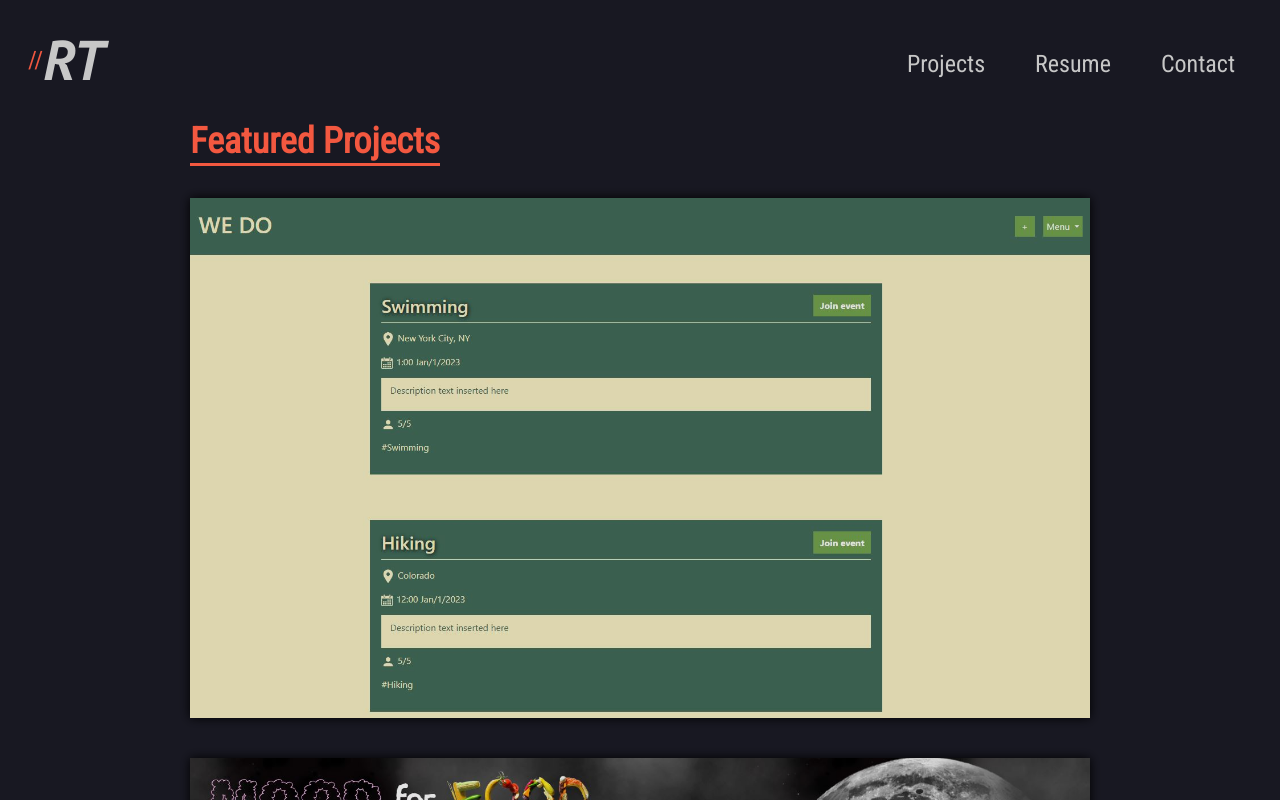
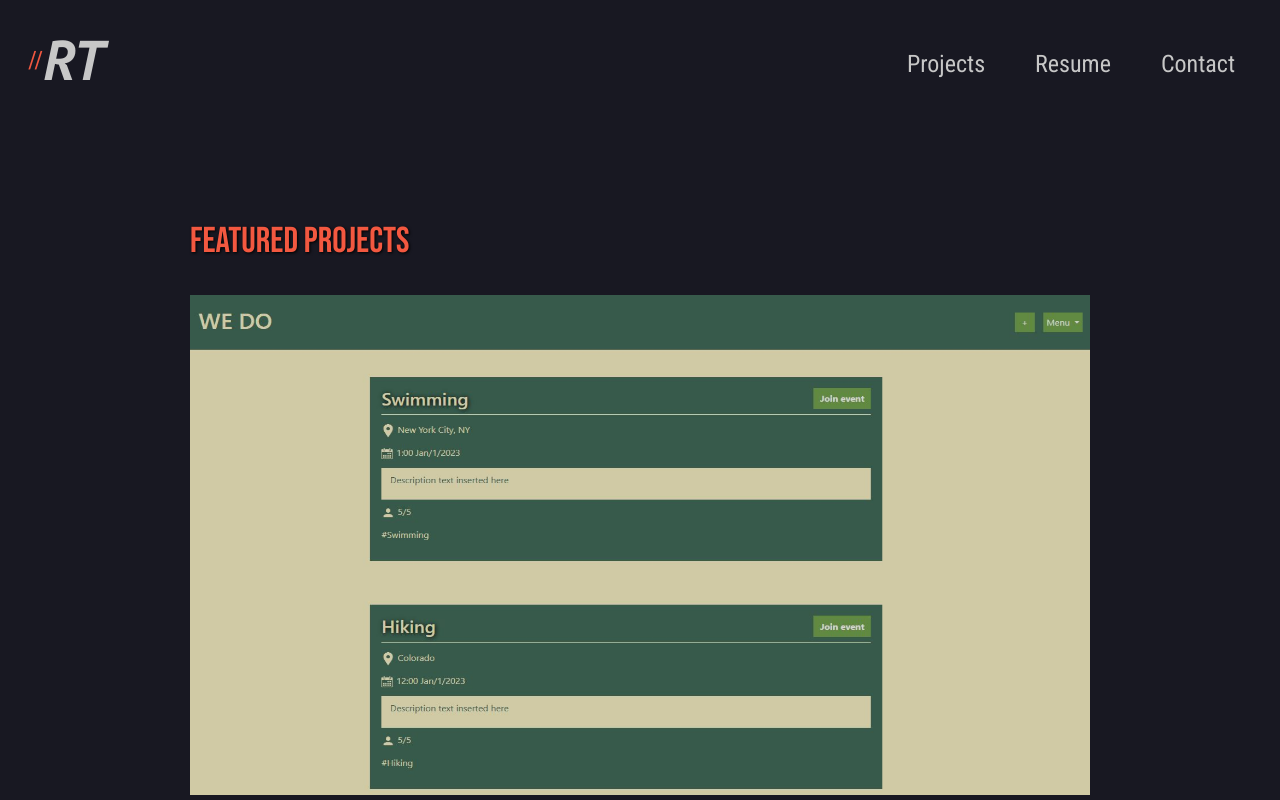
Before and after one commit to richiethie/my-react-portfolio, a React (Create React App) app: page / in a window 1280 px wide. Both pictures are taken after a click on the link "Projects". Shown: the top 800 px of the page. Built offline with nearby package versions, Linux system fonts and the light colour scheme.

Commit message:
finished projects page view

```diff
--- a/src/App.css
+++ b/src/App.css
@@ -40,6 +40,23 @@
   50% {transform: rotate(5deg);}
   75% {transform: rotate(-5deg);}
   100% {transform: rotate(0deg);}
+}
+
+@keyframes typewriter {
+  from {
+    width: 0;
+  }
+  to {
+    width: 710px;
+  }
+}
+@keyframes blinkTextCursor {
+  from {
+    border-right-color: hsl(0, 0%, 80%);
+  }
+  to {
+    border-right-color: transparent;
+  }
 }
 
 header {
@@ -309,6 +326,7 @@ input:hover {
   display: flex;
   justify-content: center;
   flex-direction: column;
+  margin-top: 100px;
   width: 900px;
 }
 
@@ -321,14 +339,9 @@ input:hover {
 }
 
 .projectImages {
-  width: 100%;
+  width: 900px;
+  height: 500px;
 
-}
-
-.projectCardTitle {
-  position: absolute;
-  display: none;
-  color: var(--white);
 }
 
 .projectCard {
@@ -338,17 +351,125 @@ input:hover {
   flex-direction: column;
   margin-top: 20px;
   margin-bottom: 20px;
-  box-shadow: 0px 0px 10px black;
-  filter: brightness(90%);
-}
-
-.projectCard:hover {
-  cursor: pointer;
-  filter: brightness(40%);
+  filter: brightness(85%);
 }
 
 
 /* ///// */
+
+/* The flip card container - set the width and height to whatever you want. We have added the border property to demonstrate that the flip itself goes out of the box on hover (remove perspective if you don't want the 3D effect */
+.flip-card {
+  background-color: transparent;
+  width: 900px;
+  height: 500px;
+  perspective: 2000px; /* Remove this if you don't want the 3D effect */
+}
+
+/* This container is needed to position the front and back side */
+.flip-card-inner {
+  position: relative;
+  width: 100%;
+  height: 100%;
+  text-align: center;
+  transition: transform 0.6s;
+  transform-style: preserve-3d;
+}
+
+/* Do an horizontal flip when you move the mouse over the flip box container */
+.flip-card:hover .flip-card-inner {
+  transform: rotateX(180deg);
+}
+
+/* Position the front and back side */
+.flip-card-front, .flip-card-back {
+  position: absolute;
+  width: 100%;
+  height: 100%;
+  -webkit-backface-visibility: hidden; /* Safari */
+  backface-visibility: hidden;
+}
+
+/* Style the front side (fallback if image is missing) */
+.flip-card-front {
+  background-color: #bbb;
+  color: black;
+}
+
+/* Style the back side */
+.flip-card-back {
+  background-image: url('./assets/project-images/project-background.jpg');
+  background-size: cover;
+  background-position: center;
+  color: white;
+  transform: rotateX(180deg);
+  display: flex;
+  justify-content: center;
+  align-items: center;
+  flex-direction: column;
+}
+
+/* ///// */
+.projectLink {
+  color: white;
+  text-decoration: none;
+}
+
+.projectCardTitle {
+  font-family: 'Bebas Neue', cursive;
+  text-shadow: 1px 1px 3px black;
+  font-size: 80px;
+}
+
+.projectCardTitle2 {
+  font-family: 'Bebas Neue', cursive;
+  text-shadow: 1px 1px 3px black;
+  font-size: 80px;
+}
+
+.projectCardTitle3 {
+  font-family: 'Bebas Neue', cursive;
+  text-shadow: 1px 1px 3px black;
+  font-size: 80px;
+}
+
+.projectCardTitle4 {
+  font-family: 'Bebas Neue', cursive;
+  text-shadow: 1px 1px 3px black;
+  font-size: 80px;
+}
+
+
+.projectCard:hover .projectCardTitle {
+  overflow: hidden;
+  border-right: 2px solid hsl(0, 0%, 80%);
+  white-space: nowrap;
+  animation: typewriter 1.6s steps(20) .35s .25 normal both,
+    blinkTextCursor 500ms infinite;
+}
+
+.projectCard:hover .projectCardTitle2 {
+  overflow: hidden;
+  border-right: 2px solid hsl(0, 0%, 80%);
+  white-space: nowrap;
+  animation: typewriter 1.6s steps(30) .4s .58 normal both,
+    blinkTextCursor 500ms infinite;
+}
+
+.projectCard:hover .projectCardTitle3 {
+  overflow: hidden;
+  border-right: 2px solid hsl(0, 0%, 80%);
+  white-space: nowrap;
+  animation: typewriter 1.6s steps(30) .35s .78 normal both,
+    blinkTextCursor 500ms infinite;
+}
+
+.projectCard:hover .projectCardTitle4 {
+  overflow: hidden;
+  border-right: 2px solid hsl(0, 0%, 80%);
+  white-space: nowrap;
+  animation: typewriter 1.6s steps(25) .4s .81 normal both,
+    blinkTextCursor 500ms infinite;
+}
 
 .pageTitleContainer {
   display: flex;
@@ -356,88 +477,13 @@ input:hover {
 }
 
 .projectPageTitle {
-  font-weight: bolder;
+  font-family: 'Bebas Neue', cursive;
   color: var(--orange);
-  border-bottom: solid 3px var(--orange);
+  text-shadow: 1px 1px 3px black;
+  /* border-bottom: solid 3px var(--orange); */
 }
 
-.projects {
-  display: flex;
-  justify-content: center;
-  align-items: flex-start;
-  width: 100%;
-  height: 100px;
-}
 
-.project-title {
-  font-size: 48px;
-  color: var(--white);
-  text-decoration: underline;
-}
-
-.display-project {
-  display: flex;
-  justify-content: center;
-  flex-wrap: wrap;
-  gap: 2%;
-
-}
-
-.project-column {
-  display: flex;
-  margin-bottom: 50px;
-  border-radius: 30px;
-  padding: 15px;
-  justify-content: center;
-
-  height: 500px;
-  width: 31%;
-  background-color: var(--gray);
-}
-
-.project-card {
-  display: flex;
-  flex-direction: column;
-  width: 100%;
-}
-
-.card-header {
-  display: flex;
-  font-size: 36px;
-  justify-content: center;
-  color: var(--orange);
-  height: 40px;
-  width: 100%;
-}
-
-.card-link {
-  display: flex;
-  text-decoration: none;
-  color: var(--orange);
-  font-size: 36px;
-}
-
-.card-text {
-  display: flex;
-  text-align: center;
-  margin: 15px;
-  color: var(--white);
-
-}
-
-.card-image {
-  display: flex;
-  justify-content: center;
-  width: 90%;
-  margin: 0px 30px;
-  border-radius: 30px;
-  border: solid 2px;
-  border-color: var(--orange);
-}
-
-.card-image:hover {
-  transform: scale(1.2);
-}
 
 .footerIcons {
   display: flex;
--- a/src/components/projectsInfo.js
+++ b/src/components/projectsInfo.js
@@ -20,22 +20,61 @@ const ProjectInfo = () => {
                     <h4 className="projectPageTitle">Featured Projects</h4>
                 </div>
                 <div className="projectList">
-                    <div className="we-do projectCard">
-                        <h6 className='projectCardTitle'>WE DO</h6>
-                        <img src={weDoImage} className="projectImages"></img>
+                    <div className="flip-card projectCard">
+                        <div className="flip-card-inner">
+                            <div className="flip-card-front">
+                                <img src={weDoImage} className="projectImages"></img>
+                            </div>
+                            <div className="flip-card-back">
+                                <a href="https://github.com/richiethie" target="_blank" className="projectLink" >
+                                    <h6 className='projectCardTitle'>WE DO</h6>
+                                </a>
+
+                            </div>
+                        </div>
                     </div>
-                    <div className="mood-for-food projectCard">
-                        <h6 className='projectCardTitle'>MOOD FOR FOOD</h6>
-                        <img src={moodForFoodImage} className="projectImages"></img>
+                    <div className="flip-card projectCard">
+                        <div className="flip-card-inner">
+                            <div className="flip-card-front">
+                                <img src={moodForFoodImage} className="projectImages"></img>
+                            </div>
+                            <div className="flip-card-back">
+                                <a href="https://github.com/richiethie" target="_blank" className="projectLink">
+                                    <h6 className='projectCardTitle2'>MOOD FOR FOOD</h6>
+                                </a>
+
+                            </div>
+                        </div>
                     </div>
-                    <div className="weather-dashboard projectCard">
-                        <h6 className='projectCardTitle'>WEATHER DASHBOARD</h6>
-                        <img src={weatherDashboardImage} className="projectImages"></img>
+                    <div className="flip-card projectCard">
+                        <div className="flip-card-inner">
+                            <div className="flip-card-front">
+                                <img src={weatherDashboardImage} className="projectImages"></img>
+                            </div>
+                            <div className="flip-card-back">
+                                <a href="https://github.com/richiethie" target="_blank" className="projectLink">
+                                    <h6 className='projectCardTitle3'>WEATHER DASHBOARD</h6>
+
+                                </a>
+
+                            </div>
+                        </div>
                     </div>
-                    <div className="work-day-scheduler projectCard">
-                        <h6 className='projectCardTitle'>WORK DAY SCHEDULER</h6>
-                        <img src={workDaySchedulerImage} className="projectImages"></img>
+                    <div className="flip-card projectCard">
+                        <div className="flip-card-inner">
+                            <div className="flip-card-front">
+                                <img src={workDaySchedulerImage} className="projectImages"></img>
+                            </div>
+                            <div className="flip-card-back">
+                                <a href="https://github.com/richiethie" target="_blank" className="projectLink">
+                                    <h6 className='projectCardTitle4'>WORK DAY SCHEDULER</h6>
+
+                                </a>
+
+                            </div>
+                        </div>
                     </div>
+
                 </div>
             </div>
         </div>
```
Also changed, not shown: src/assets/project-images/project-background.jpg (added), src/assets/project-images/project-background2.jpg (added).
